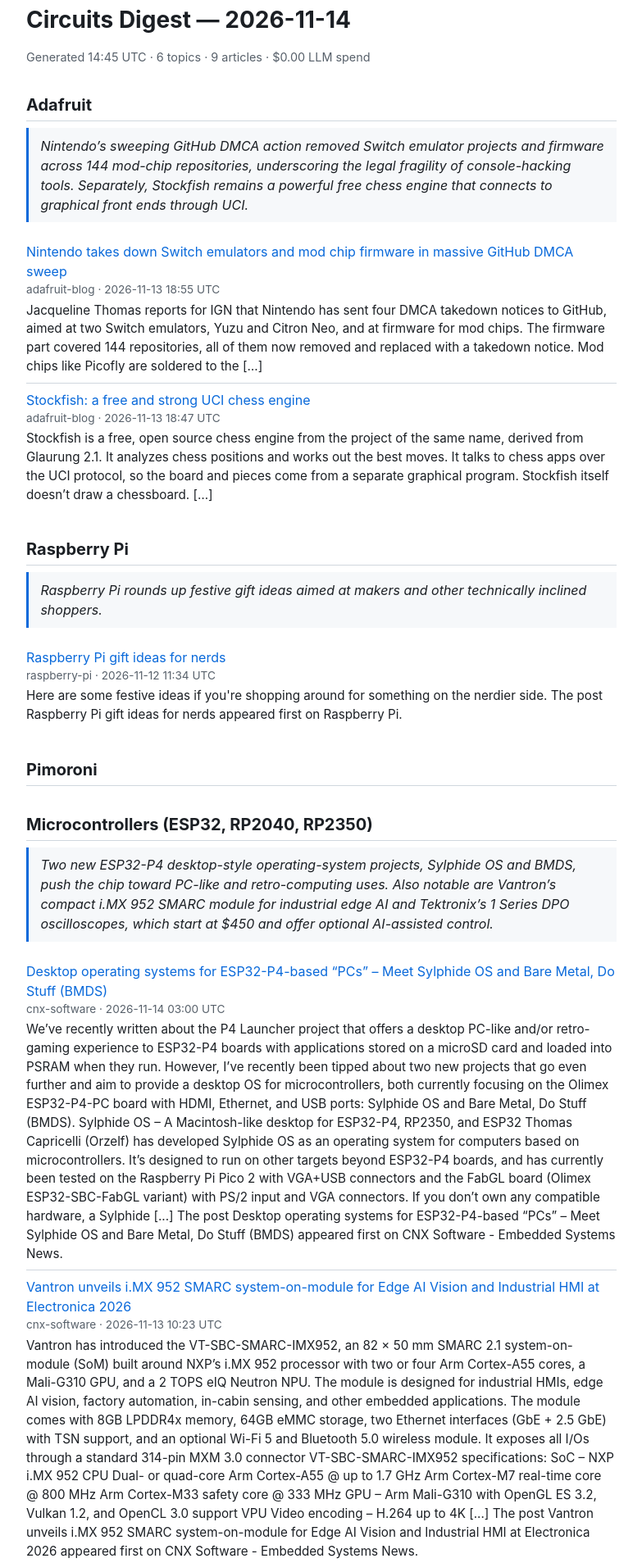
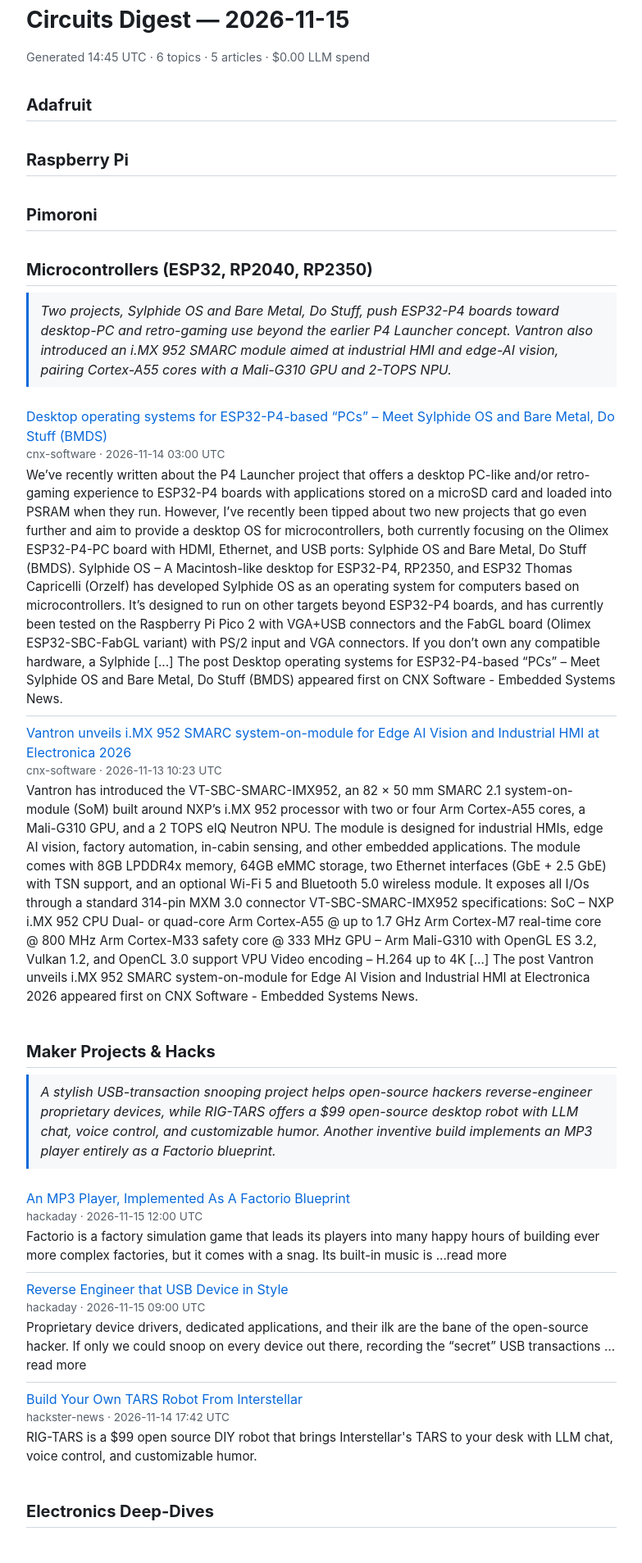
Before and after one commit to spencerbk/circuits-digest-site, a plain HTML site: page docs/index.html in a window 1280 px wide. Shown: the part 29-1936 px from the top of the page at 82% size, without its empty margins (248-1031 px from the left). Drawn offline with Linux system fonts and the light colour scheme.

Commit message:
Update Circuits Digest digest (2026-11-15T14:45:06.528635+00:00)

```diff
--- a/docs/feed.xml
+++ b/docs/feed.xml
@@ -5,8 +5,32 @@
     <link>https://spencerbk.github.io/circuits-digest-site/feed.xml</link>
     <description>Daily Circuits Digest feed</description>
     <language>en-us</language>
-    <lastBuildDate>Sat, 14 Nov 2026 14:45:05 +0000</lastBuildDate>
+    <lastBuildDate>Sun, 15 Nov 2026 14:45:06 +0000</lastBuildDate>
     <generator>news-digest/0.1.0</generator>
+    <item>
+      <title>An MP3 Player, Implemented As A Factorio Blueprint</title>
+      <link>https://hackaday.com/2026/11/15/an-mp3-player-implemented-as-a-factorio-blueprint/</link>
+      <description>Factorio is a factory simulation game that leads its players into many happy hours of building ever more complex factories, but it comes with a snag. Its built-in music is …read more</description>
+      <category>hackaday</category>
+      <guid isPermaLink="false">circuits-9d9863b0fa01b239</guid>
+      <pubDate>Sun, 15 Nov 2026 12:00:56 +0000</pubDate>
+    </item>
+    <item>
+      <title>Reverse Engineer that USB Device in Style</title>
+      <link>https://hackaday.com/2026/11/15/reverse-engineer-that-usb-device-in-style/</link>
+      <description>Proprietary device drivers, dedicated applications, and their ilk are the bane of the open-source hacker. If only we could snoop on every device out there, recording the “secret” USB transactions …read more</description>
+      <category>hackaday</category>
+      <guid isPermaLink="false">circuits-c981a9138527da02</guid>
+      <pubDate>Sun, 15 Nov 2026 09:00:44 +0000</pubDate>
+    </item>
+    <item>
+      <title>Build Your Own TARS Robot From Interstellar</title>
+      <link>https://www.hackster.io/news/build-your-own-tars-robot-from-interstellar-382dd9e6fd0a</link>
+      <description>RIG-TARS is a $99 open source DIY robot that brings Interstellar's TARS to your desk with LLM chat, voice control, and customizable humor.</description>
+      <category>hackster-news</category>
+      <guid isPermaLink="false">circuits-445bf9a04be6c104</guid>
+      <pubDate>Sat, 14 Nov 2026 17:42:24 +0000</pubDate>
+    </item>
     <item>
       <title>Reverse Engineering Score Perfect to Rescue its Files</title>
       <link>https://hackaday.com/2026/11/14/reverse-engineering-score-perfect-to-rescue-its-files/</link>
@@ -783,29 +807,5 @@
       <guid isPermaLink="false">circuits-ceffc0e9ae1504cc</guid>
       <pubDate>Tue, 03 Nov 2026 14:05:30 +0000</pubDate>
     </item>
-    <item>
-      <title>Banana Pi Launches the Raspberry Pi 5-Like Allwinner 733-Powered BPI-M8, Starting at $69</title>
-      <link>https://www.hackster.io/news/banana-pi-launches-the-raspberry-pi-5-like-allwinner-733-powered-bpi-m8-starting-at-69-fafd27721e3d</link>
-      <description>Six-core processor, backed by 4GB of LPDDR5 memory, delivers a cut-price alternative to the big-name brand.</description>
-      <category>hackster-news</category>
-      <guid isPermaLink="false">circuits-e51932666d0ea449</guid>
-      <pubDate>Tue, 03 Nov 2026 11:45:05 +0000</pubDate>
-    </item>
-    <item>
-      <title>Jay Doscher's Recovery Kit 3 Scales Things Up — And Gains Dual Batteries for Field Use</title>
-      <link>https://www.hackster.io/news/jay-doscher-s-recovery-kit-3-scales-things-up-and-gains-dual-batteries-for-field-use-ccecec7bdbf4</link>
-      <description>Powered by a Raspberry Pi 4 Model B, this luggable cyberdeck boasts a 13.3" AMOLED display.</description>
-      <category>hackster-news</category>
-      <guid isPermaLink="false">circuits-e2e8e389337a8b8b</guid>
-      <pubDate>Tue, 03 Nov 2026 11:10:00 +0000</pubDate>
-    </item>
-    <item>
-      <title>The Components for Life May Not Have Arrived By Comet</title>
-      <link>https://hackaday.com/2026/11/03/the-components-for-life-may-not-have-arrived-by-comet/</link>
-      <description>When it comes to abiogenesis, i.e. the formation of the first biological cells on Earth, there are many theories on how this got kickstarted. One of the more popular theories …read more</description>
-      <category>hackaday</category>
-      <guid isPermaLink="false">circuits-a6db62b0fb03fe28</guid>
-      <pubDate>Tue, 03 Nov 2026 09:00:56 +0000</pubDate>
-    </item>
   </channel>
 </rss>
--- a/docs/index.html
+++ b/docs/index.html
@@ -3,7 +3,7 @@
 <head>
 <meta charset="utf-8">
 <meta name="viewport" content="width=device-width, initial-scale=1">
-<title>Circuits Digest — 2026-11-14</title>
+<title>Circuits Digest — 2026-11-15</title>
 <style>:root {
   color-scheme: light dark;
   --fg: #1b1f24;
@@ -65,34 +65,13 @@ a:focus { outline: 2px solid var(--accent); outline-offset: 2px; }</style>
 </head>
 <body>
 <main>
-<h1>Circuits Digest — 2026-11-14</h1>
-<p class="meta">Generated 14:45 UTC · 6 topics · 9 articles · $0.00 LLM spend</p>
+<h1>Circuits Digest — 2026-11-15</h1>
+<p class="meta">Generated 14:45 UTC · 6 topics · 5 articles · $0.00 LLM spend</p>
 <h2>Adafruit</h2>
-<p class="topic-summary">Nintendo’s sweeping GitHub DMCA action removed Switch emulator projects and firmware across 144 mod-chip repositories, underscoring the legal fragility of console-hacking tools. Separately, Stockfish remains a powerful free chess engine that connects to graphical front ends through UCI.</p>
-<ul class="articles">
-<li>
-<a href="https://blog.adafruit.com/2026/11/13/nintendo-takes-down-switch-emulators-and-mod-chip-firmware-in-massive-github-dmca-sweep/" target="_blank" rel="noopener noreferrer">Nintendo takes down Switch emulators and mod chip firmware in massive GitHub DMCA sweep</a>
-<div class="article-meta">adafruit-blog · 2026-11-13 18:55 UTC</div>
-<p class="article-blurb">Jacqueline Thomas reports for IGN that Nintendo has sent four DMCA takedown notices to GitHub, aimed at two Switch emulators, Yuzu and Citron Neo, and at firmware for mod chips. The firmware part covered 144 repositories, all of them now removed and replaced with a takedown notice. Mod chips like Picofly are soldered to the […]</p>
-</li>
-<li>
-<a href="https://blog.adafruit.com/2026/11/13/stockfish-a-free-and-strong-uci-chess-engine/" target="_blank" rel="noopener noreferrer">Stockfish: a free and strong UCI chess engine</a>
-<div class="article-meta">adafruit-blog · 2026-11-13 18:47 UTC</div>
-<p class="article-blurb">Stockfish is a free, open source chess engine from the project of the same name, derived from Glaurung 2.1. It analyzes chess positions and works out the best moves. It talks to chess apps over the UCI protocol, so the board and pieces come from a separate graphical program. Stockfish itself doesn’t draw a chessboard. […]</p>
-</li>
-</ul>
 <h2>Raspberry Pi</h2>
-<p class="topic-summary">Raspberry Pi rounds up festive gift ideas aimed at makers and other technically inclined shoppers.</p>
-<ul class="articles">
-<li>
-<a href="https://www.raspberrypi.com/news/raspberry-pi-gift-ideas-for-nerds/" target="_blank" rel="noopener noreferrer">Raspberry Pi gift ideas for nerds</a>
-<div class="article-meta">raspberry-pi · 2026-11-12 11:34 UTC</div>
-<p class="article-blurb">Here are some festive ideas if you&#x27;re shopping around for something on the nerdier side. The post Raspberry Pi gift ideas for nerds appeared first on Raspberry Pi.</p>
-</li>
-</ul>
 <h2>Pimoroni</h2>
 <h2>Microcontrollers (ESP32, RP2040, RP2350)</h2>
-<p class="topic-summary">Two new ESP32-P4 desktop-style operating-system projects, Sylphide OS and BMDS, push the chip toward PC-like and retro-computing uses. Also notable are Vantron’s compact i.MX 952 SMARC module for industrial edge AI and Tektronix’s 1 Series DPO oscilloscopes, which start at $450 and offer optional AI-assisted control.</p>
+<p class="topic-summary">Two projects, Sylphide OS and Bare Metal, Do Stuff, push ESP32-P4 boards toward desktop-PC and retro-gaming use beyond the earlier P4 Launcher concept. Vantron also introduced an i.MX 952 SMARC module aimed at industrial HMI and edge-AI vision, pairing Cortex-A55 cores with a Mali-G310 GPU and 2-TOPS NPU.</p>
 <ul class="articles">
 <li>
 <a href="https://www.cnx-software.com/2026/11/14/desktop-operating-systems-for-esp32-p4-based-pcs-meet-sylphide-os-and-bare-metal-do-stuff-bmds/" target="_blank" rel="noopener noreferrer">Desktop operating systems for ESP32-P4-based “PCs” – Meet Sylphide OS and Bare Metal, Do Stuff (BMDS)</a>
@@ -104,29 +83,24 @@ a:focus { outline: 2px solid var(--accent); outline-offset: 2px; }</style>
 <div class="article-meta">cnx-software · 2026-11-13 10:23 UTC</div>
 <p class="article-blurb">Vantron has introduced the VT-SBC-SMARC-IMX952, an 82 × 50 mm SMARC 2.1 system-on-module (SoM) built around NXP’s i.MX 952 processor with two or four Arm Cortex-A55 cores, a Mali-G310 GPU, and a 2 TOPS eIQ Neutron NPU. The module is designed for industrial HMIs, edge AI vision, factory automation, in-cabin sensing, and other embedded applications. The module comes with 8GB LPDDR4x memory, 64GB eMMC storage, two Ethernet interfaces (GbE + 2.5 GbE) with TSN support, and an optional Wi-Fi 5 and Bluetooth 5.0 wireless module. It exposes all I/Os through a standard 314-pin MXM 3.0 connector VT-SBC-SMARC-IMX952 specifications: SoC – NXP i.MX 952 CPU Dual- or quad-core Arm Cortex-A55 @ up to 1.7 GHz Arm Cortex-M7 real-time core @ 800 MHz Arm Cortex-M33 safety core @ 333 MHz GPU – Arm Mali-G310 with OpenGL ES 3.2, Vulkan 1.2, and OpenCL 3.0 support VPU Video encoding – H.264 up to 4K [...] The post Vantron unveils i.MX 952 SMARC system-on-module for Edge AI Vision and Industrial HMI at Electronica 2026 appeared first on CNX Software - Embedded Systems News.</p>
 </li>
-<li>
-<a href="https://www.cnx-software.com/2026/11/13/tektronix-1-series-low-cost-dpo-oscilloscopes-support-ai-assisted-control-start-at-just-450/" target="_blank" rel="noopener noreferrer">Tektronix 1 Series low-cost DPO oscilloscopes support AI-assisted control, start at just $450</a>
-<div class="article-meta">cnx-software · 2026-11-13 04:13 UTC</div>
-<p class="article-blurb">Tektronix is better known for its high-end and pricey oscilloscopes, but has now introduced the 1 Series DPO, a line of low-cost digital phosphor oscilloscopes starting at just $450, with optional AI-assisted control through the new Tek Intelligence connector. These oscilloscopes are designed for electronics testing, embedded development, education, and everyday circuit debugging. The 1 Series DPOs feature up to four analog channels, 50 MHz to 200 MHz bandwidth, 12-bit vertical resolution, and up to 1.25 GS/s sampling rate. They also integrate a 7-inch touchscreen and 10 Mpoints of memory per channel, support I2C, SPI, and UART protocol decoding, and implement built-in waveform analysis tools. The higher-priced S models add a 25 MHz arbitrary function generator (AFG) and Bode plot analysis. Tektronix 1 Series DPO key specifications: Models – 16 variants covering four bandwidth options, two channel configurations, and versions with or without AFG Display – 7-inch capacitive multi-touchscreen, 1024 [...] The post Tektronix 1 Series low-cost DPO oscilloscopes support AI-assisted control, start at just $450 appeared first on CNX Software - Embedded Systems News.</p>
-</li>
 </ul>
 <h2>Maker Projects &amp; Hacks</h2>
-<p class="topic-summary">A reverse-engineering effort recovers files from the obsolete Score Perfect format, while a safety-focused CO₂ monitor design makes sensor failures explicit instead of silent. On the ambitious fabrication side, a rideable 3D-printed RC-style tank demonstrates both the accessibility and engineering challenges of scaling up printed vehicles.</p>
+<p class="topic-summary">A stylish USB-transaction snooping project helps open-source hackers reverse-engineer proprietary devices, while RIG-TARS offers a $99 open-source desktop robot with LLM chat, voice control, and customizable humor. Another inventive build implements an MP3 player entirely as a Factorio blueprint.</p>
 <ul class="articles">
 <li>
-<a href="https://hackaday.com/2026/11/14/reverse-engineering-score-perfect-to-rescue-its-files/" target="_blank" rel="noopener noreferrer">Reverse Engineering Score Perfect to Rescue its Files</a>
-<div class="article-meta">hackaday · 2026-11-14 12:00 UTC</div>
-<p class="article-blurb">There are myriad challenges associated with data preservation – bit rot, loss of metadata, and hardware failures, among others – but one of the hardest is making sure that the …read more</p>
+<a href="https://hackaday.com/2026/11/15/an-mp3-player-implemented-as-a-factorio-blueprint/" target="_blank" rel="noopener noreferrer">An MP3 Player, Implemented As A Factorio Blueprint</a>
+<div class="article-meta">hackaday · 2026-11-15 12:00 UTC</div>
+<p class="article-blurb">Factorio is a factory simulation game that leads its players into many happy hours of building ever more complex factories, but it comes with a snag. Its built-in music is …read more</p>
 </li>
 <li>
-<a href="https://hackaday.com/2026/11/14/making-co%e2%82%82-sensors-fail-visibly-not-silently/" target="_blank" rel="noopener noreferrer">Making CO₂ Sensors Fail Visibly, Not Silently</a>
-<div class="article-meta">hackaday · 2026-11-14 09:00 UTC</div>
-<p class="article-blurb">CO₂ buildup in a living area can be a serious problem, and a sensor that fails quietly cannot be relied upon. [William Collis] addressed this important issue by creating CO₂ monitors …read more</p>
+<a href="https://hackaday.com/2026/11/15/reverse-engineer-that-usb-device-in-style/" target="_blank" rel="noopener noreferrer">Reverse Engineer that USB Device in Style</a>
+<div class="article-meta">hackaday · 2026-11-15 09:00 UTC</div>
+<p class="article-blurb">Proprietary device drivers, dedicated applications, and their ilk are the bane of the open-source hacker. If only we could snoop on every device out there, recording the “secret” USB transactions …read more</p>
 </li>
 <li>
-<a href="https://www.hackster.io/news/3d-printing-a-tank-is-both-easier-and-more-challenging-than-you-think-1818b00ba8a5" target="_blank" rel="noopener noreferrer">3D Printing a Tank Is Both Easier and More Challenging Than You Think</a>
-<div class="article-meta">hackster-news · 2026-11-13 22:05 UTC</div>
-<p class="article-blurb">Simon Sörensen is an expert in RC vehicles, so he used that expertise to 3D-print a rideable tank that relies on the same concepts.</p>
+<a href="https://www.hackster.io/news/build-your-own-tars-robot-from-interstellar-382dd9e6fd0a" target="_blank" rel="noopener noreferrer">Build Your Own TARS Robot From Interstellar</a>
+<div class="article-meta">hackster-news · 2026-11-14 17:42 UTC</div>
+<p class="article-blurb">RIG-TARS is a $99 open source DIY robot that brings Interstellar&#x27;s TARS to your desk with LLM chat, voice control, and customizable humor.</p>
 </li>
 </ul>
 <h2>Electronics Deep-Dives</h2>
```
